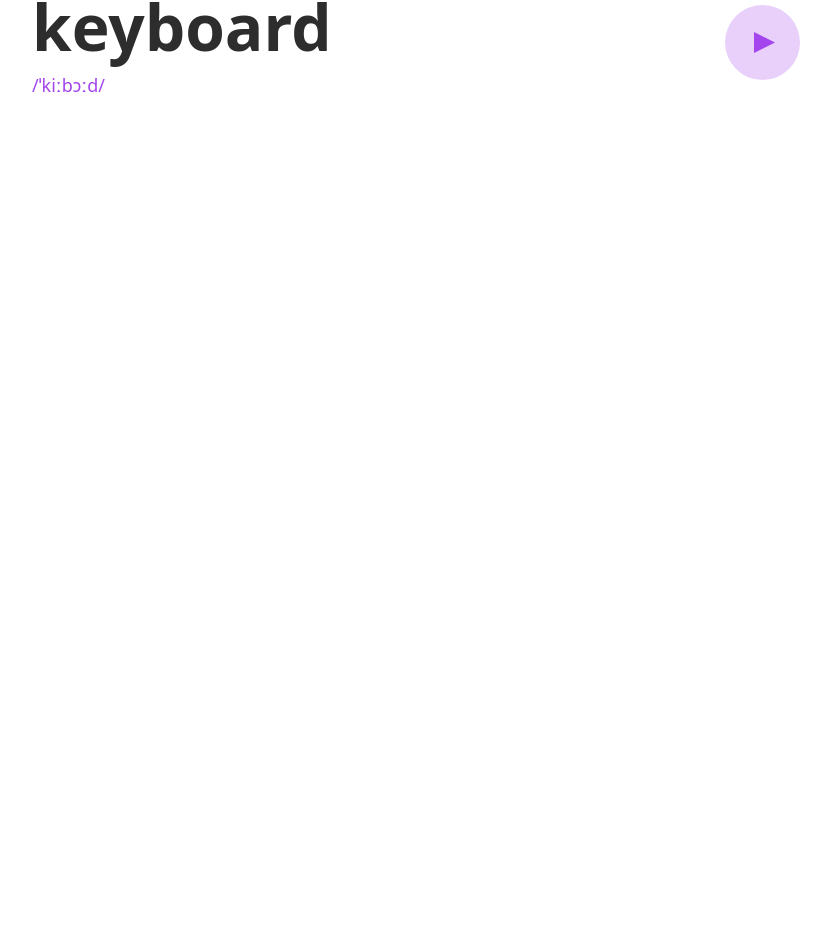
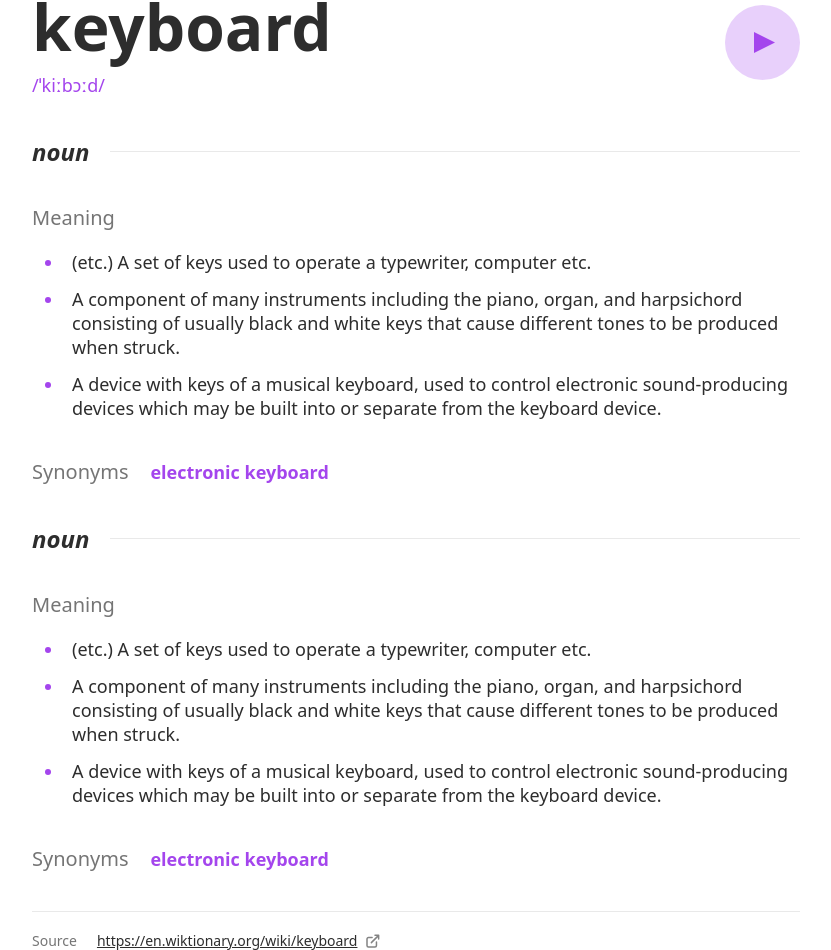
Before and after one commit to ZiyueChloeZhang/Dictionary-web-app, a Next.js app: page / in a window 1280 px wide. Shown: the part 242-1192 px from the top of the page, without its empty margins (224-1055 px from the left). Before the commit the page ends 800 px from the top, so only its background shows below. Built offline with nearby package versions, Linux system fonts and the light colour scheme.

Commit message:
basic markup

```diff
--- /dev/null
+++ b/components/DefinitionSection.tsx
@@ -0,0 +1,36 @@
+import { FC } from "react";
+
+const texts = [
+    "(etc.) A set of keys used to operate a typewriter, computer etc.",
+    "A component of many instruments including the piano, organ, and harpsichord consisting of usually black and white keys that cause different tones to be produced when struck.",
+    "A device with keys of a musical keyboard, used to control electronic sound-producing devices which may be built into or separate from the keyboard device."
+]
+
+const DefinitionSection: FC = () => {
+    return (
+        <div className="flex flex-col gap-10">
+            <div className="flex flex-row w-full items-center">
+                <span className="inline-block font-bold italic text-lg">noun</span>
+                <div className="ml-5 h-[1px] bg-gray-200 flex-1" />
+            </div>
+            <div className="flex flex-col gap-5">
+                <div className="text-md text-gray-300">Meaning</div>
+                <ul className="flex flex-col gap-[13px] pl-5 list-disc list-outside">
+                    {
+                        texts.map((line) => (
+                            <li className="text-purple ml-3 pl-2">
+                                <span className="text-black-200 dark:text-white text-sm">{line}</span>
+                            </li>
+                        ))
+                    }
+                </ul>
+            </div>
+            <div className="flex flex-row items-center gap-[22px]">
+                <div className="text-md text-gray-300">Synonyms</div>
+                <div className="text-purple font-bold">electronic keyboard</div>
+            </div>
+        </div>
+    );
+}
+
+export default DefinitionSection;
--- a/pages/index.tsx
+++ b/pages/index.tsx
@@ -9,6 +9,8 @@ import FontSwitch from '../components/FontSwitch';
 import FontContext, { fontStyles } from '../contexts/FontContext';
 import SearchBar from '../components/SearchBar';
 import PlayIcon from '../components/PlayIcon';
+import DefinitionSection from '../components/DefinitionSection';
+import NewWindowIcon from '../public/images/icon-new-window.svg';
 
 
 const Home: NextPage = () => {
@@ -37,6 +39,7 @@ const Home: NextPage = () => {
           <div id='search-bar' className='my-[45px]'>
             <SearchBar />
           </div>
+          <div className="flex flex-col gap-10">
             <div className="flex justify-between items-center">
               <div>
                 <div className="font-bold text-xl">keyboard</div>
@@ -44,6 +47,19 @@ const Home: NextPage = () => {
                 <div className="text-purple">/ˈkiːbɔːd/</div>
               </div>
               <PlayIcon />
+            </div>
+            <DefinitionSection />
+            <DefinitionSection />
+            <footer>
+              <div className="h-[1px] bg-gray-200 w-full mb-5" />
+              <div className="flex flex-row items-center text-xs w-full">
+                <div className="text-gray-300 pr-5">Source</div>
+                <a className="underline " href='https://en.wiktionary.org/wiki/keyboard'>https://en.wiktionary.org/wiki/keyboard</a>
+                <div className="pl-[9px]" >
+                  <NewWindowIcon />
+                </div>
+              </div>
+            </footer>
           </div>
           <div>
           </div>
```
Lines whose indentation alone changed are shown as unchanged.
